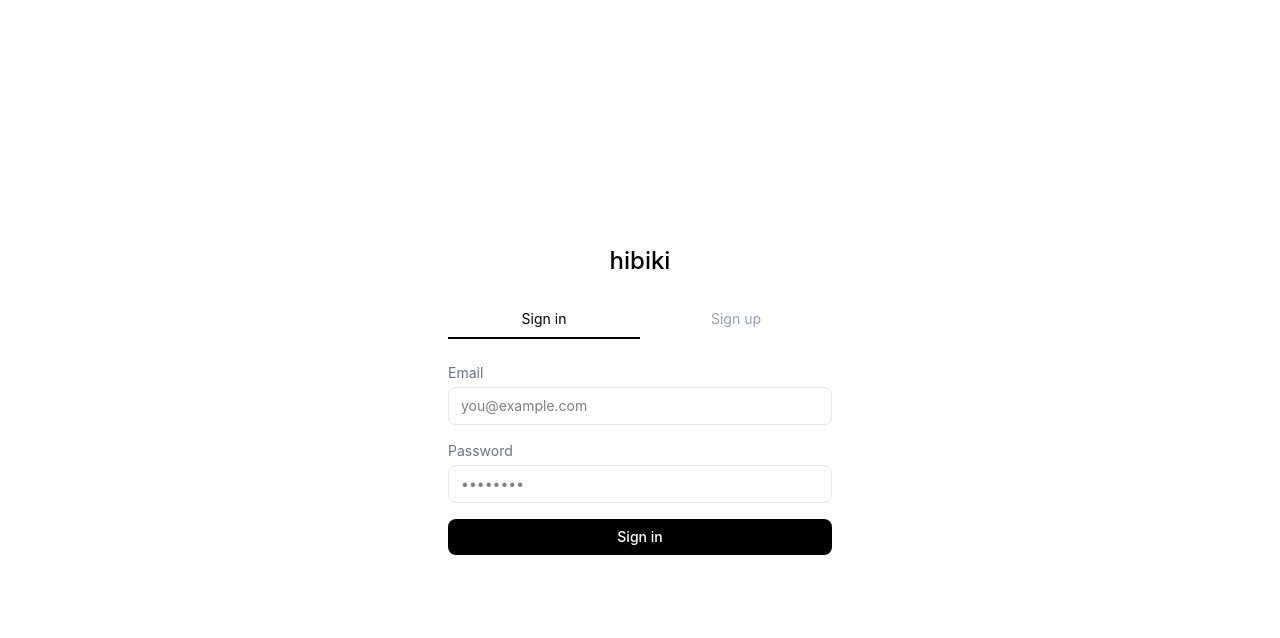
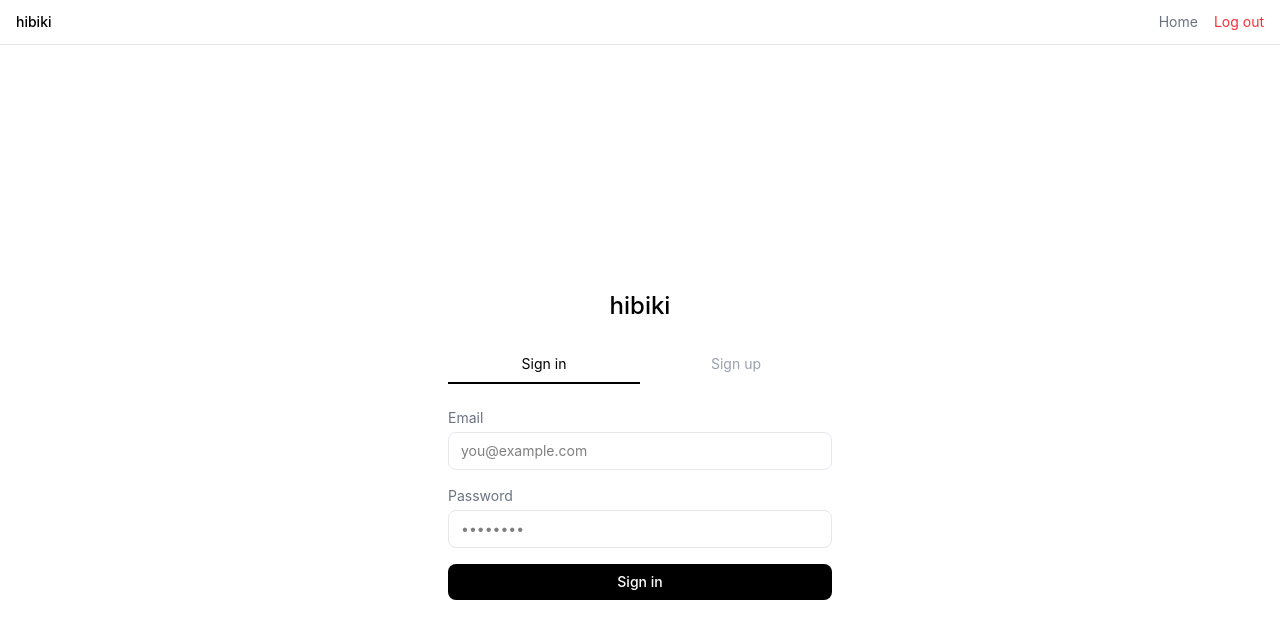
Before and after one commit to piero-ac/Hibiki, a React (Vite) app: page /auth in a window 1280 px wide. Shown: the top 638 px of the page. Built offline with nearby package versions, Linux system fonts and the light colour scheme; no server answers.

Commit message:
Add navigation component

```diff
--- a/src/routes/__root.tsx
+++ b/src/routes/__root.tsx
@@ -1,6 +1,7 @@
 import { Outlet, createRootRoute } from '@tanstack/react-router'
 import { TanStackRouterDevtoolsPanel } from '@tanstack/react-router-devtools'
 import { TanStackDevtools } from '@tanstack/react-devtools'
+import { Navigation } from '@/components/Navigation'
 
 import '../styles.css'
 
@@ -11,6 +12,7 @@ export const Route = createRootRoute({
 function RootComponent() {
   return (
     <>
+      <Navigation />
       <Outlet />
       <TanStackDevtools
         config={{
```
